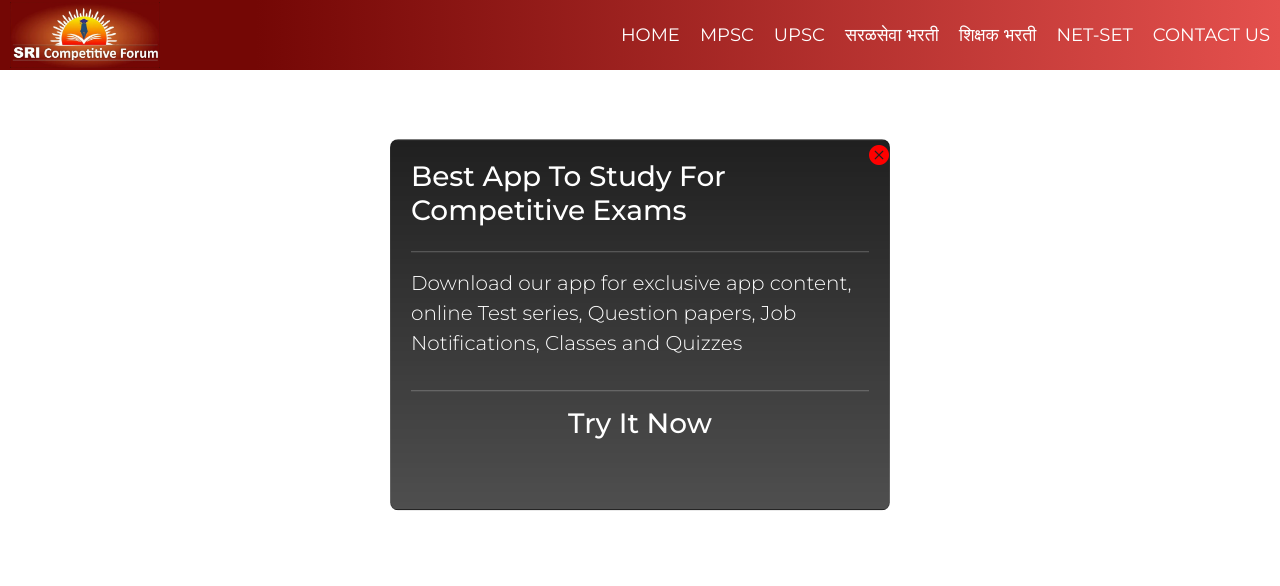
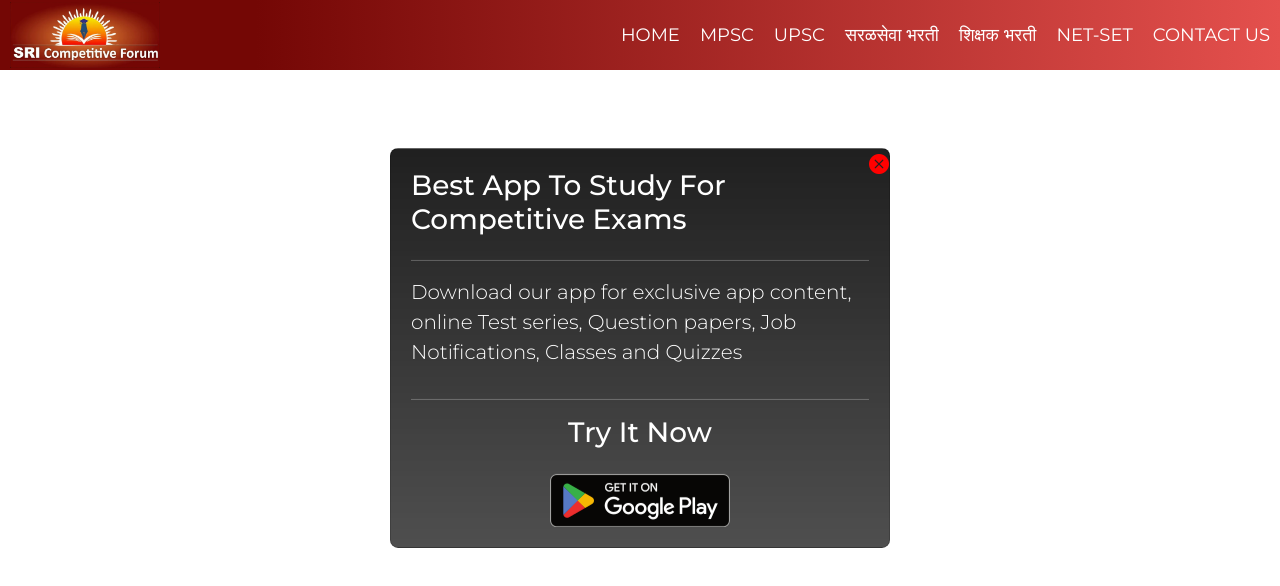
Before and after one commit to vaibhavlvl1/project1live, a website: page index.html in a window 1280 px wide. Drawn offline with nearby package versions, Linux system fonts and the light colour scheme; the site is published under a folder, as on GitHub Pages, so addresses that start at the root find nothing; a web font is replaced by a local one.

Commit message:
modal fix

```diff
--- a/index.html
+++ b/index.html
@@ -276,7 +276,7 @@
                             <h3 class="mb-4">Try It Now </h3>
                             <a
                                 href="https://play.google.com/store/apps/details?id=com.sri.competitive.forum&pcampaignid=web_share"><img
-                                    src="/src/img/Google_Play_Store_badge_EN.svg.png" alt=""></a>
+                                    src="./src/img/Google_Play_Store_badge_EN.svg.png" alt=""></a>
                         </div>
                     </div>
                 </div>
```
